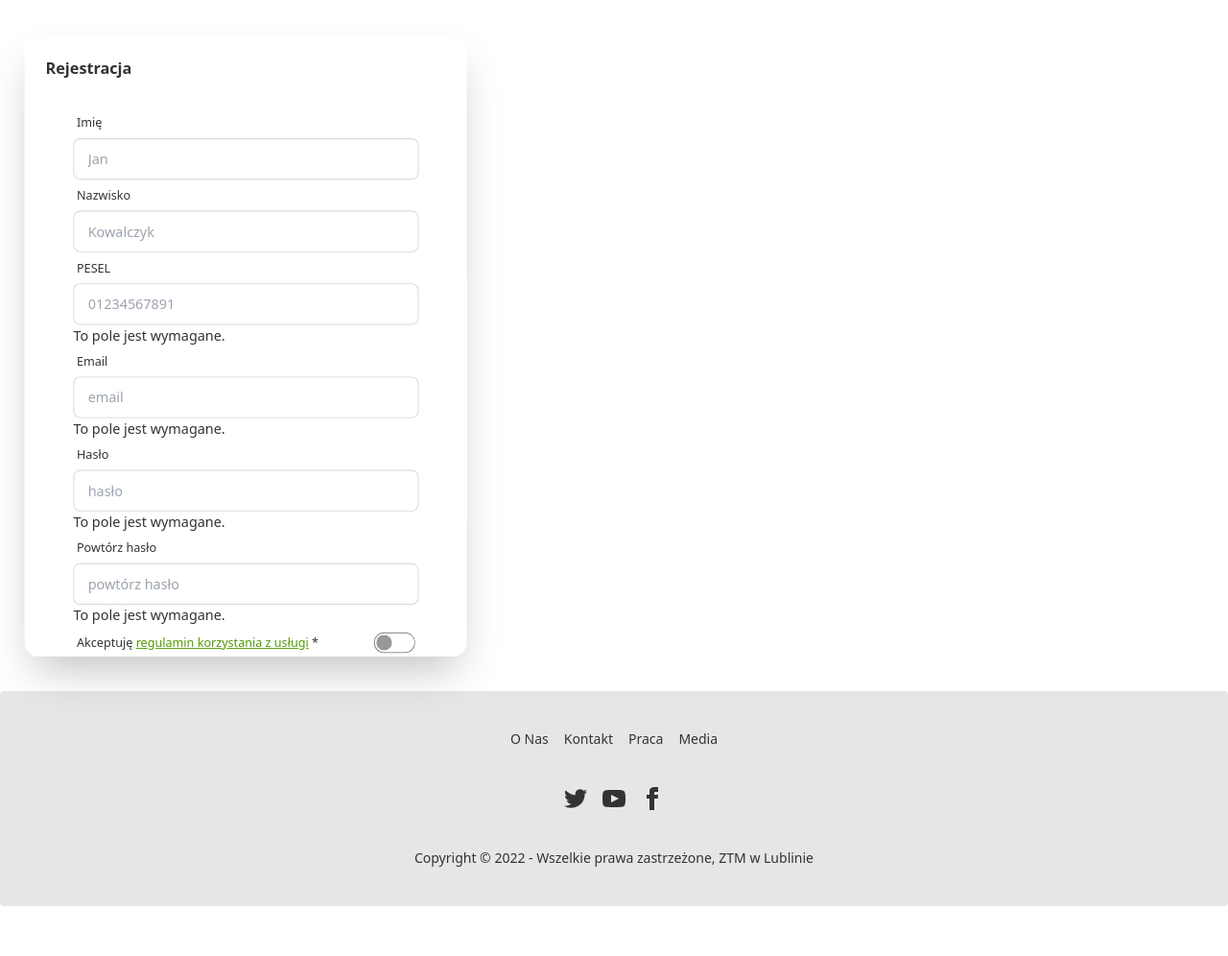
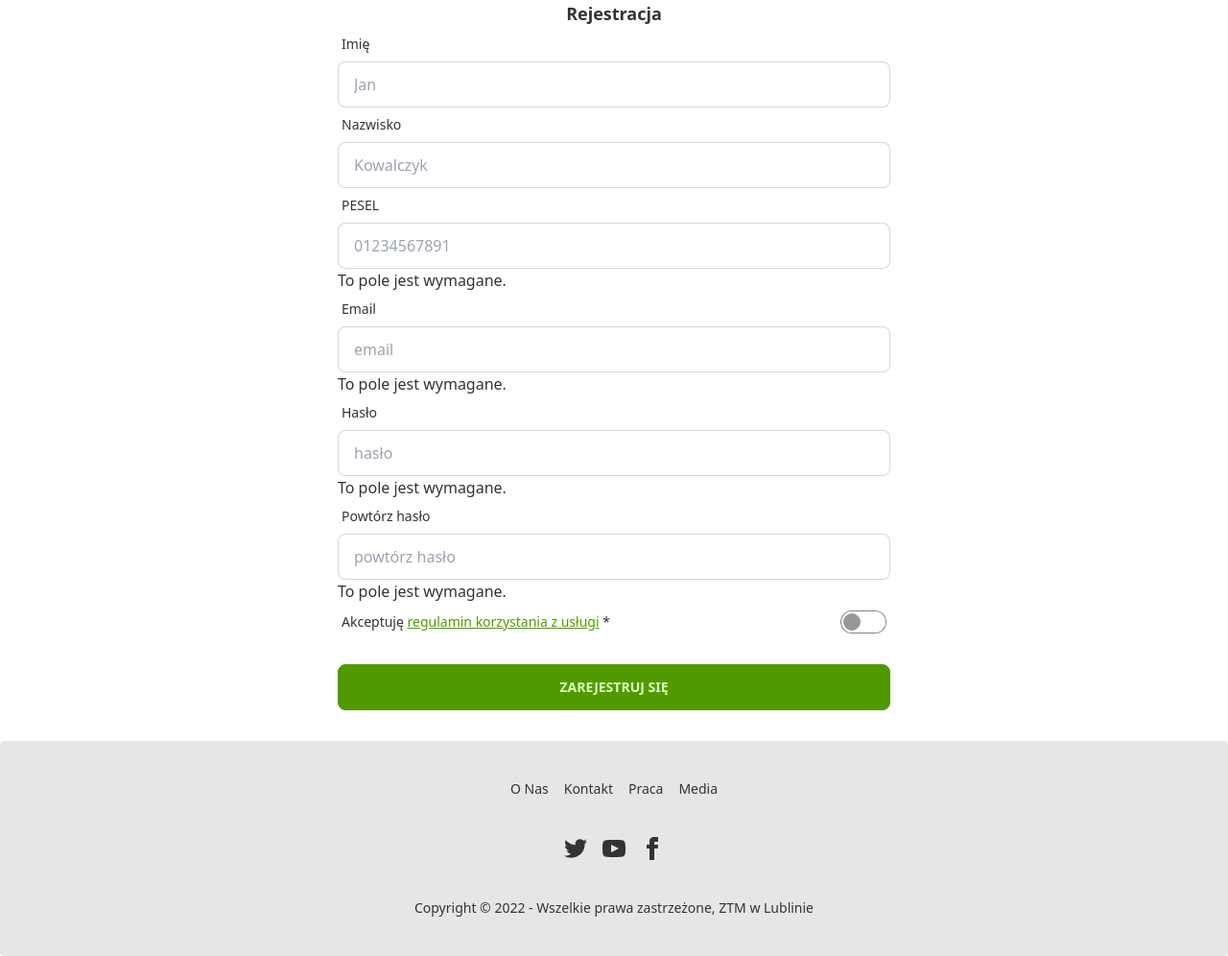
Before and after one commit to w14d3k/django-mpk, a Django app: page /registration/ in a window 1280 px wide. Shown: the part 64-1060 px from the top of the page at 96% size. Before the commit the page ends 1008 px from the top, so only its background shows below. Run offline with Django 4.2, Linux system fonts and the light colour scheme; some libraries are stand-ins or nearby versions.

Commit message:
login and register pages fix

```diff
--- a/base/templates/base/login.html
+++ b/base/templates/base/login.html
@@ -7,8 +7,9 @@
 {% endblock %}
 
 {% block content %}
-<div class="modal-box relative">
-  <h3 class="font-bold text-lg">Logowanie</h3>
+<div class="flex justify-center my-20 py-4">
+  <div class="inner flex flex-col w-1/2">
+    <div class="flex justify-center"><h3 class="font-bold text-lg">Logowanie</h3></div>
   <div class="card-body">
     <form method="post">
       {% csrf_token %}
@@ -41,4 +42,5 @@
     </form>
   </div>
 </div>
+</div>
 {% endblock %}
--- a/base/templates/base/register.html
+++ b/base/templates/base/register.html
@@ -7,9 +7,10 @@
 {% endblock %}
 
 {% block content %}
-  <div class="modal-box relative">
-    <h3 class="font-bold text-lg">Rejestracja</h3>
-    <div class="card-body">
+<div class="flex justify-center">
+  <div class="inner flex flex-col w-1/2">
+    <div class="flex justify-center"><h3 class="font-bold text-lg">Rejestracja</h3></div>
+    <div class="card-body pt-0">
       <form method="post">
         {% csrf_token %}
         <div class="form-control">
@@ -55,4 +56,5 @@
       </form>
     </div>
   </div>
+  </div>
 {% endblock content %}
```
